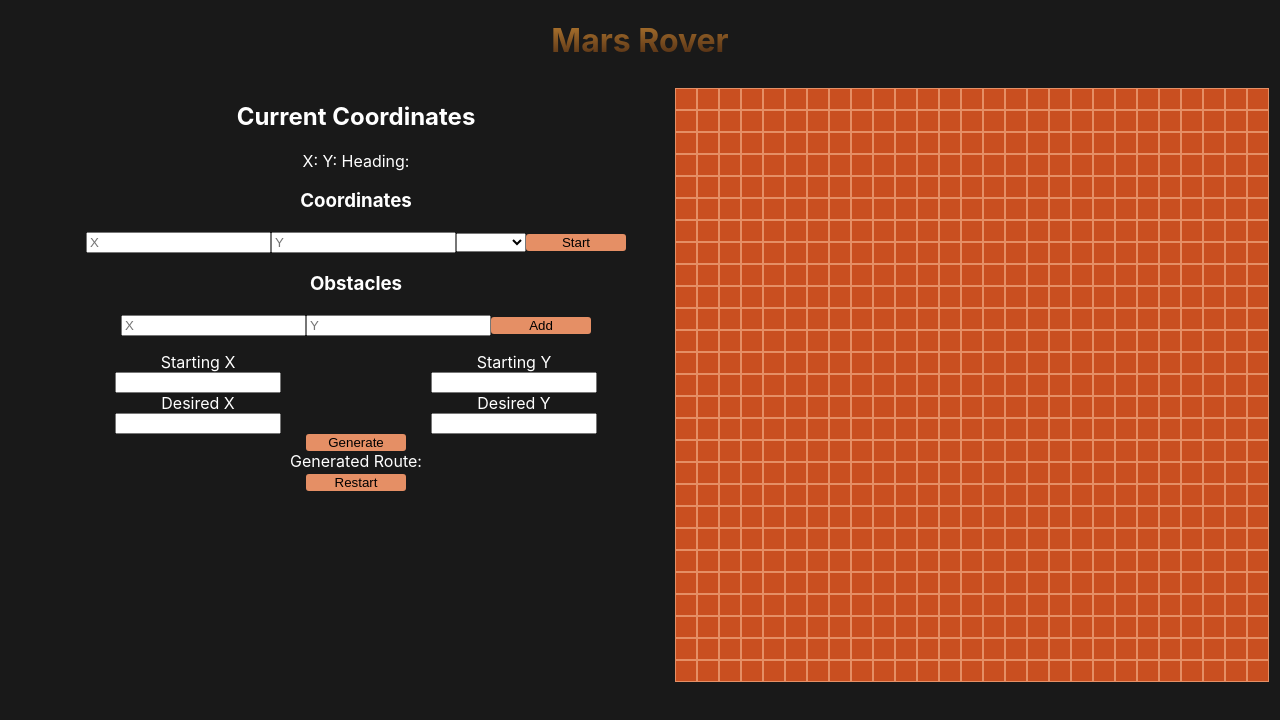
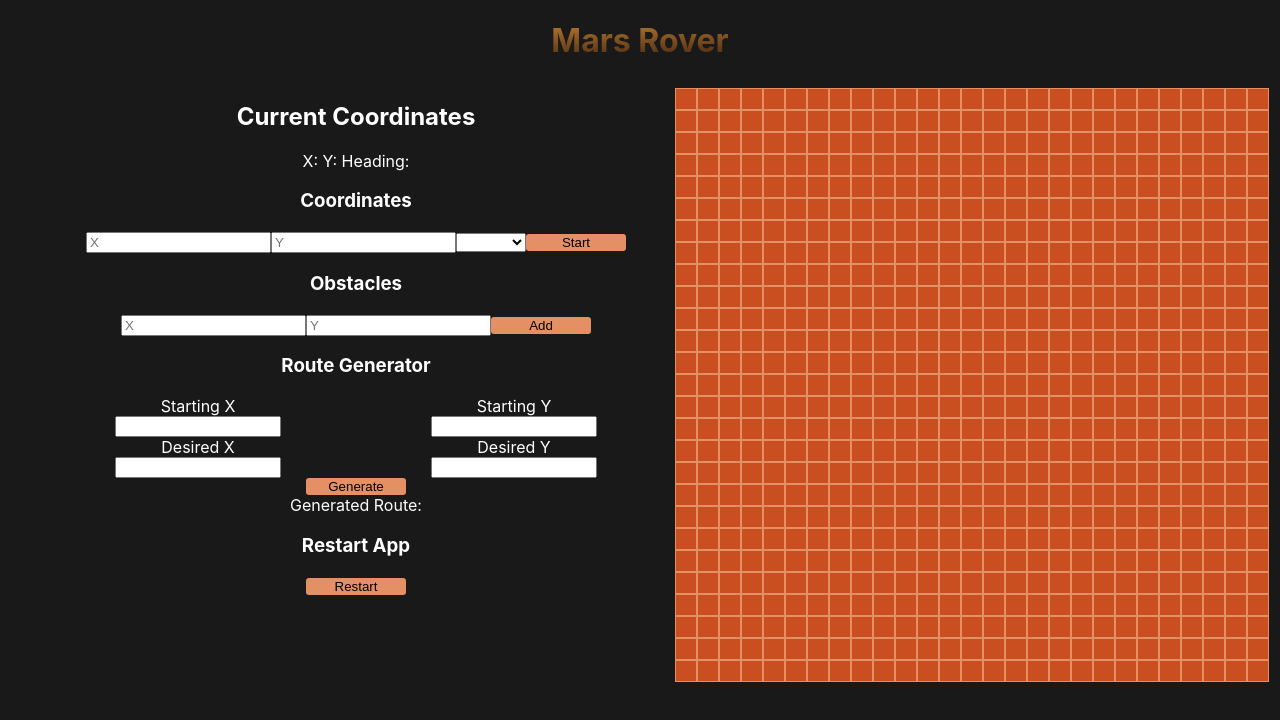
Before and after one commit to MohamedAyman74/Pentab-Mars-Rover, a React (Create React App) app: page / in a window 1280 px wide. Shown: the top 720 px of the page. Built offline with nearby package versions, Linux system fonts and the light colour scheme.

Commit message:
Added few elements

```diff
--- a/src/App.js
+++ b/src/App.js
@@ -370,9 +370,11 @@ function App() {
               </form>
             </div>
           )}
+          <h3>Route Generator</h3>
           <div className="Route">
             <RouteGenerator obstacles={obstacles} />
           </div>
+          <h3>Restart App</h3>
           <button onClick={handleRestart}>Restart</button>
         </div>
       </div>
```
